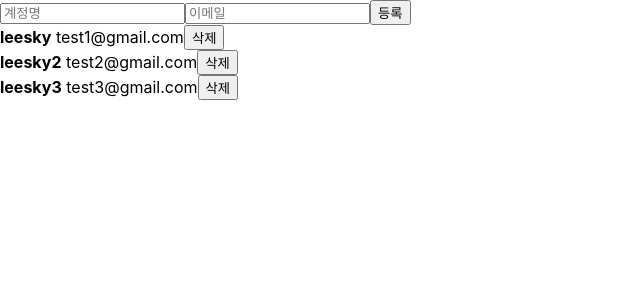
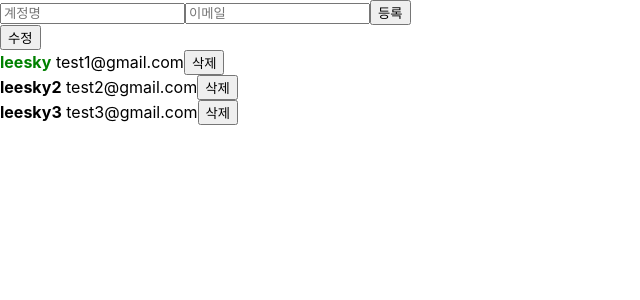
Before and after one commit to le2sky/fictional-octo-doodle, a React (Create React App) app in the folder begin-react/: page / in a window 1280 px wide. Shown: the top 300 px of the page, without its empty margins (0-640 px from the left). Built offline with nearby package versions, Linux system fonts and the light colour scheme.

Commit message:
using useEffect

```diff
--- a/begin-react/src/App.js
+++ b/begin-react/src/App.js
@@ -1,7 +1,9 @@
 import React, { useRef, useState } from 'react';
 import './App.css'
 import CreateUser from './CreateUser';
+import UpdateUser from './UpdateUser';
 import UserList from './UserList';
+
 function App(){
   const [inputs, setInputs] = useState({
     username: '',
@@ -21,25 +23,28 @@ function App(){
     {
         id: 1,
         username: 'leesky',
-        email: 'test1@gmail.com'
+        email: 'test1@gmail.com',
+        active: true,
     },
     {
         id: 2,
         username: 'leesky2',
-        email: 'test2@gmail.com'
+        email: 'test2@gmail.com',
+        active: false,
     },
     {
         id: 3,
         username: 'leesky3',
-        email: 'test3@gmail.com'
-    },
+        email: 'test3@gmail.com',
+        active: false,
+      },
   ])
 
 
 
   const nextId = useRef(4);
  //current value is 4
-
+  const seletedId = useRef(1);
 
   const onCreate = () => {
     const user = {
@@ -60,6 +65,37 @@ function App(){
     setUsers(users.filter(user => user.id !== id))
   }
 
+
+  const onToggle = id => {
+      setUsers(
+        users.map(user => {
+          if(user.id !== id) return { ...user, active: false};
+          return {...user, active: true};
+        })
+      )
+      seletedId.current = id;
+  }
+
+ const onUpdate = () => {
+    if(window.confirm(`정말 ${users[seletedId.current-1].username}을 수정하시겠습니까?`)){
+      const nametemp = prompt('새로운 이름을 입력해주세요!');
+      let emailtemp = null;
+      if(window.confirm(`이메일을 수정하시겠습니까?`)){
+          emailtemp = prompt('새로운 이메일을 입력해주세요!');
+      }
+      setUsers(
+        users.map(user => {
+          if(user.id === seletedId.current){
+            return {
+              ...user,
+              username: nametemp,
+              email: emailtemp ?? user.email
+            }
+          } else return user;
+        })
+      )
+    }
+  }
   return (
     <div>
       <CreateUser
@@ -68,7 +104,10 @@ function App(){
         onChange={onChange}
         onCreate={onCreate}
       />
-      <UserList users={users} onRemove={onRemove}/>
+      <UpdateUser
+        onUpdate={onUpdate}
+      />
+      <UserList users={users} onRemove={onRemove} onToggle={onToggle}/>
     </div>
   );
 
--- /dev/null
+++ b/begin-react/src/UpdateUser.js
@@ -0,0 +1,13 @@
+import React from 'react';
+
+function UpdateUser( {onUpdate} ){
+    return (
+        <button
+            onClick={onUpdate}
+        >
+                수정
+        </button>
+    );
+}
+
+export default UpdateUser;
--- a/begin-react/src/UserList.js
+++ b/begin-react/src/UserList.js
@@ -1,20 +1,38 @@
-import React from 'react';
+import React, { useEffect } from 'react';
 
 
-function User({user, onRemove}){
+function User({user, onRemove, onToggle}){
+    useEffect(() => {
+        console.log(user);
+        return () => {
+            console.log(user)
+        }
+    }, [user]);
+
     return (
         <div>
-            <b>{user.username}</b> <span>{user.email}</span>
+            <b
+
+                style={{
+                    cursor: 'pointer',
+                    color: user.active ? 'green' : 'black'
+                }}
+                onClick={() => onToggle(user.id)}
+            >
+                {user.username}
+            </b>
+            &nbsp;
+            <span>{user.email}</span>
             <button onClick={() => onRemove(user.id)}>삭제</button>
         </div>
     );
 }
 
-function UserList({users, onRemove}){
+function UserList({users, onRemove, onToggle}){
     return(
         <div>
             {users.map((user) => {
-                return <User user={user} key={user.id} onRemove={onRemove}/>
+                return <User user={user} key={user.id} onRemove={onRemove} onToggle={onToggle}/>
              })}
         </div>
     );
```
